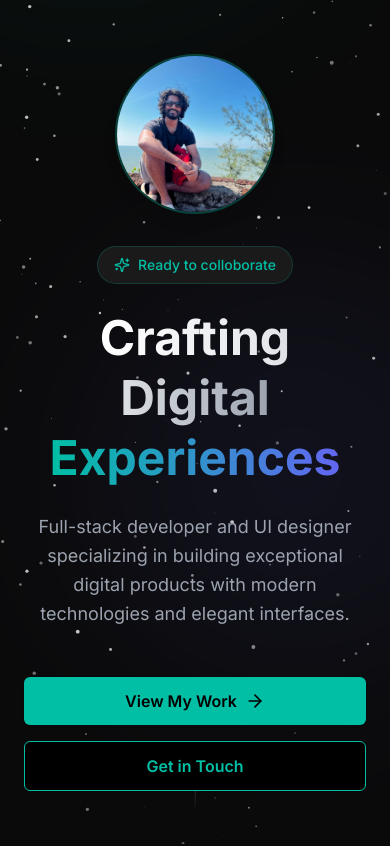
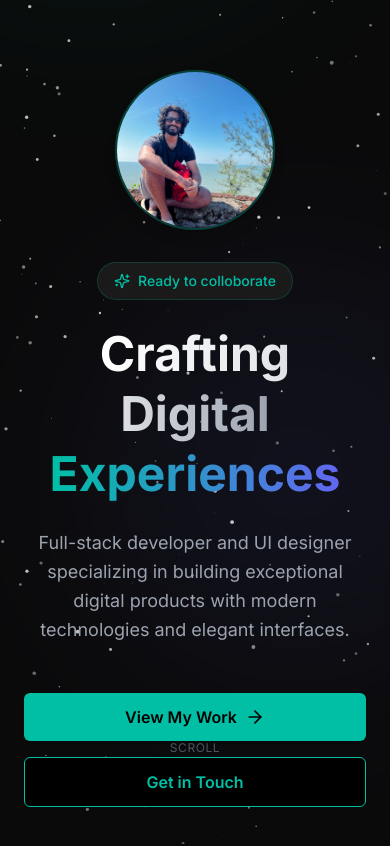
Before and after one commit to mrksht/portfolio, a React (Vite) app: page / in a window 390 px wide. Shown: the top 846 px of the page. Built offline with nearby package versions, Linux system fonts and the light colour scheme.

Commit message:
fixed css issues

```diff
--- a/src/components/Hero.tsx
+++ b/src/components/Hero.tsx
@@ -24,7 +24,7 @@ export const Hero = () => {
             initial={{ opacity: 0, y: 20 }}
             animate={{ opacity: 1, y: 0 }}
             transition={{ duration: 0.6, delay: 0.05 }}
-            className="flex justify-center mb-8"
+            className="flex justify-center mb-8 mt-8 sm:mt-0"
           >
             <img
               src="/profile.jpeg"
```
